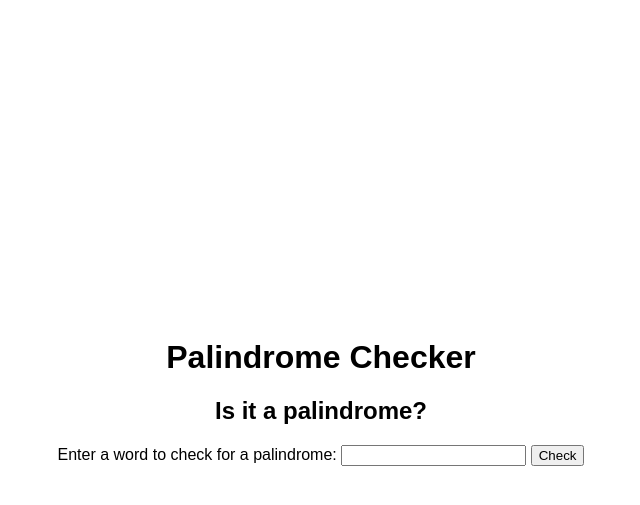
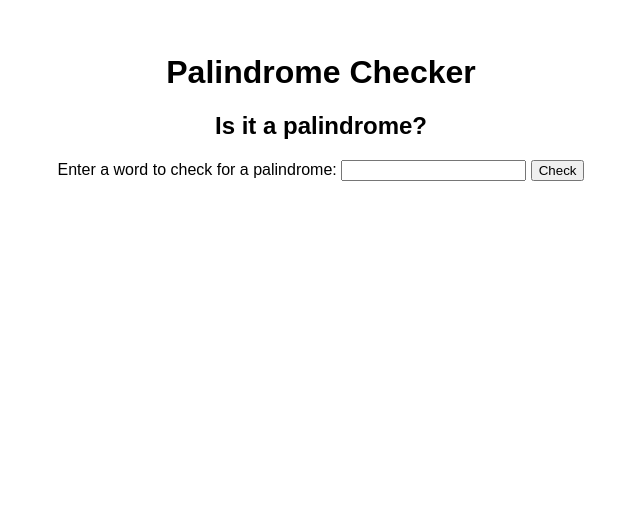
Before and after one commit to isaacbugeja/projects, a plain HTML site: page Palindrome Checker/index.html in a window 1280 px wide. Shown: the part 293-798 px from the top of the page, without its empty margins (319-959 px from the left). Drawn offline with Linux system fonts and the light colour scheme.

Commit message:
Add files via upload

```diff
--- a/Palindrome Checker/styles.css
+++ b/Palindrome Checker/styles.css
@@ -7,12 +7,16 @@ button:hover{
 html{
     box-sizing:border-box;
     font-family:Arial, Helvetica, sans-serif;
-    overflow:hidden;
+    margin:0;
+    padding:0;
+    height:100%;
+    display:flex;
+    align-items: center;
+    justify-content: center;
 }
 
 main{
     text-align: center;
-    width:100%;
-    height:100%;
-    margin:50% auto;
+    width:auto;
+    height:auto;
 }
```
